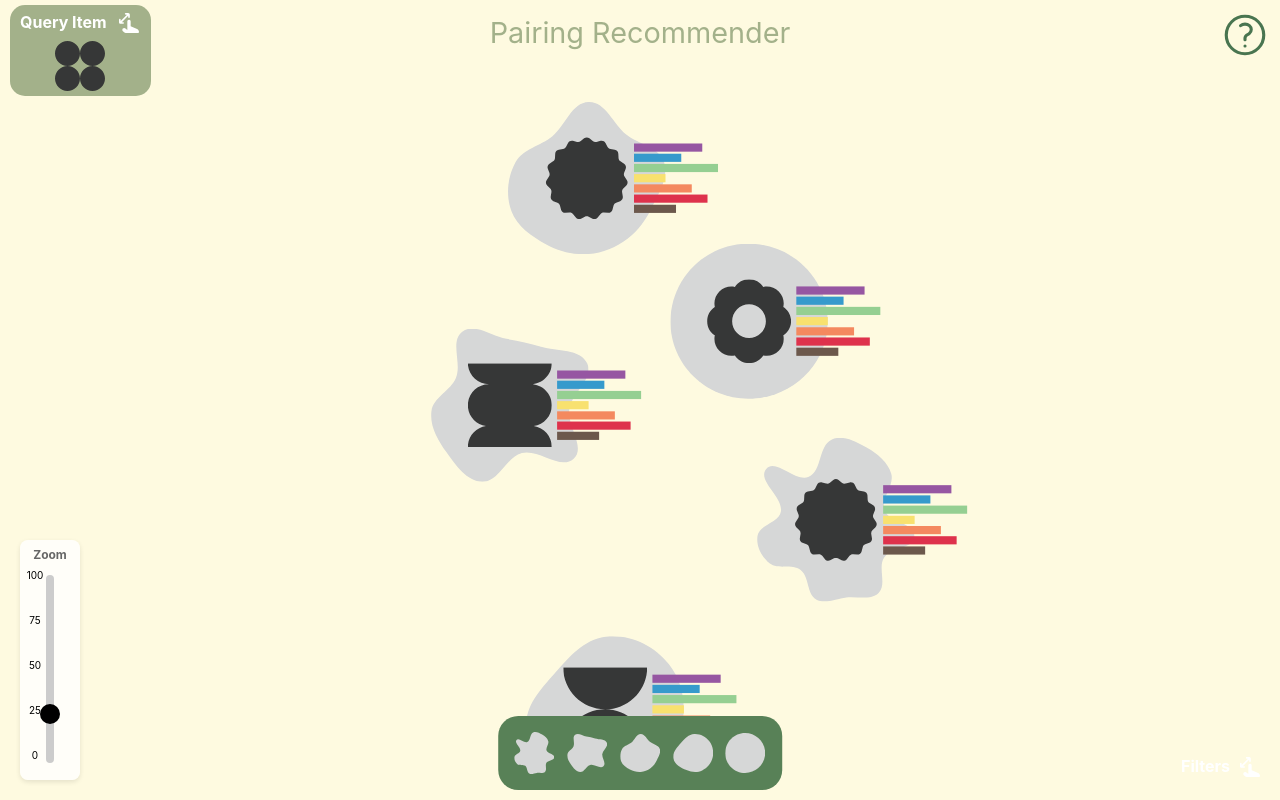
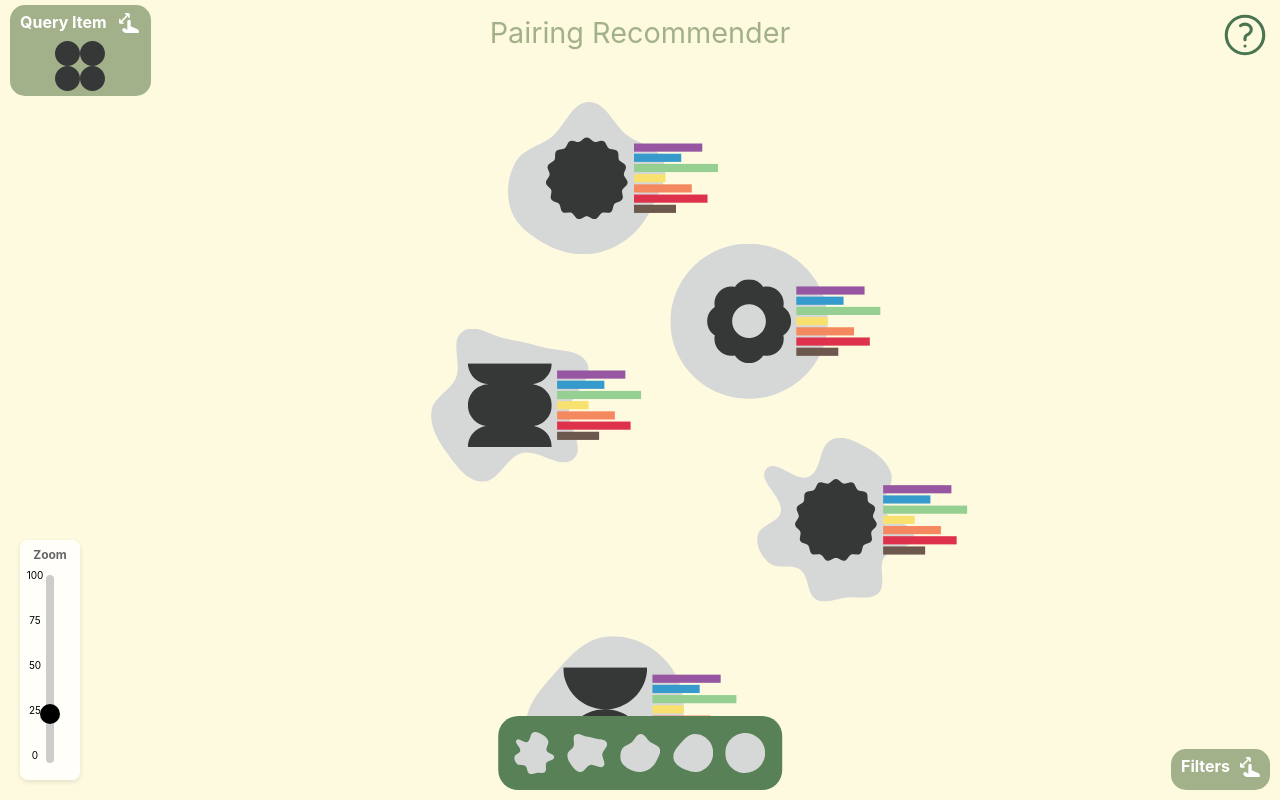
Before and after one commit to DarleneQing/Explanable-Pairing-Rec, a Vue app in the folder frontend/: page /rec-board in a window 1280 px wide. Built offline with nearby package versions, Linux system fonts and the light colour scheme; the HTML template or start-up script is replaced by a standard one.

Commit message:
css var update

```diff
--- a/frontend/src/components/Filter.vue
+++ b/frontend/src/components/Filter.vue
@@ -114,7 +114,7 @@ onMounted(() => {
   right: 10px;
   max-width: 300px;
   width: auto;
-  background-color: var(--button-color1);
+  background-color: var(--window-color3);
   padding: 10px;
   border-radius: 15px;
   transition: all 0.3s ease;
@@ -196,8 +196,8 @@ h3 {
 .filter-button {
   padding: 0.5rem 1rem;
   border-radius: 20px;
-  background-color: var(--button-color2);
-  border: 2px solid var(--button-color2);
+  background-color: var(--window-color4);
+  border: 2px solid var(--window-color4);
   cursor: pointer;
   transition: all 0.2s ease;
   font-size: 0.9rem;
```
